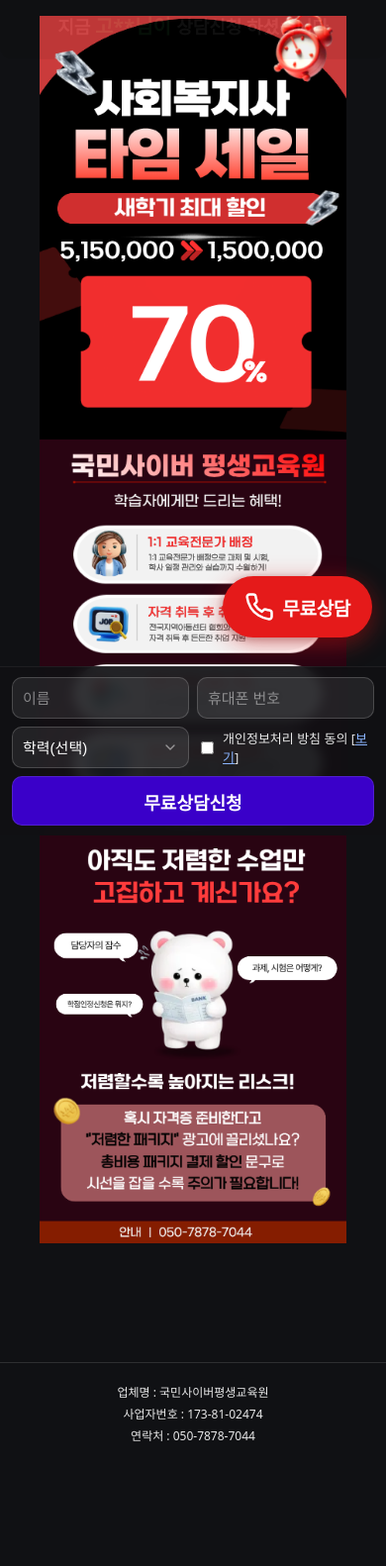
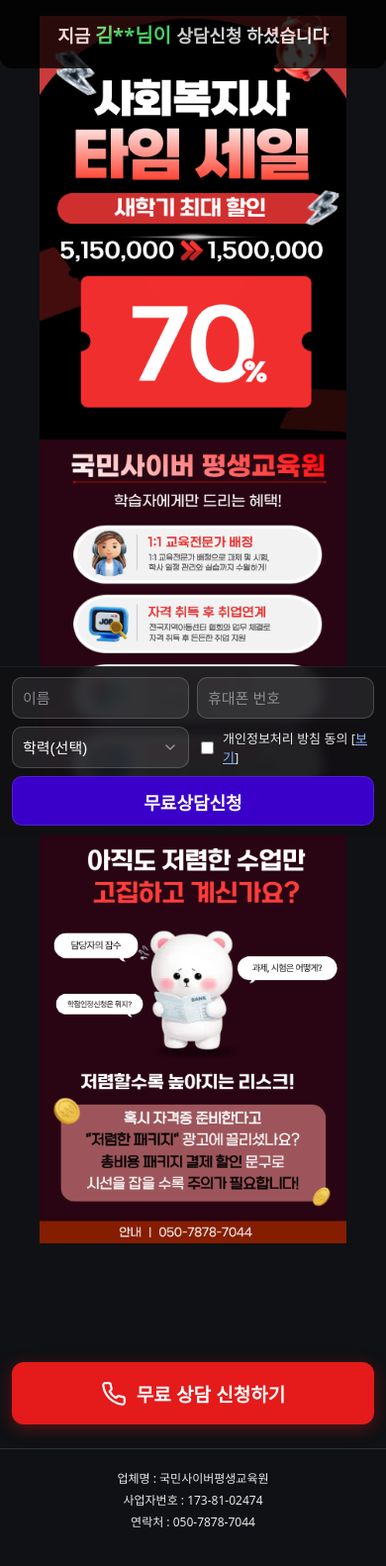
Before and after one commit to csw10141/SocialWorker, a plain HTML site: page index.html in a window 390 px wide. Shown: the whole page at 99% size. Drawn offline with Linux system fonts and the light colour scheme.

Commit message:
Add files via upload

```diff
--- a/app.js
+++ b/app.js
@@ -422,9 +422,9 @@
        items.forEach(el => { el.style.display = 'none'; el.style.opacity = '0'; });
 
        // 정밀 타이밍(밀리초)
-       const FADE_MS = 1500; // 1.5초 페이드
-       const HOLD_MS = 3000; // 3초 유지(보이는 상태)
-       const GAP_MS  = 300; // 0.3초 공백
+       const FADE_MS = 800; // 0.8초 페이드
+       const HOLD_MS = 2000; // 2초 유지
+       const GAP_MS  = 200; // 0.2초 공백
 
        let index = -1;
        let timer = null;
@@ -557,6 +557,24 @@
     floatingCta.addEventListener('click', () => openModal(false));
   }
 
+  // 하단 고정형 상담 버튼
+  const bottomCtaBtn = document.getElementById('bottomCtaBtn');
+  const bottomCta = document.getElementById('bottomCta');
+  if (bottomCtaBtn) {
+    bottomCtaBtn.addEventListener('click', () => openModal(false));
+  }
+
+  // 스크롤 시 하단 버튼이 보이면 플로팅 숨김
+  function updateFloatingVisibility() {
+    if (!floatingCta || !bottomCta) return;
+    const rect = bottomCta.getBoundingClientRect();
+    const isBottomCtaVisible = rect.top < window.innerHeight - 80;
+    floatingCta.style.opacity = isBottomCtaVisible ? '0' : '1';
+    floatingCta.style.pointerEvents = isBottomCtaVisible ? 'none' : 'auto';
+  }
+  window.addEventListener('scroll', updateFloatingVisibility, { passive: true });
+  window.addEventListener('resize', updateFloatingVisibility);
+
   // Initialize
   (async function init(){
     state.images = ['images/new_img.png'];
--- a/index.html
+++ b/index.html
@@ -10,6 +10,16 @@
   <main id="app" class="app">
     <!-- 한 줄로(세로 스크롤) 쭉 나오는 갤러리 -->
     <section id="gallery" class="gallery" aria-live="polite"></section>
+    <!-- 하단 고정형 상담 버튼 (스크롤 끝에서 표시) -->
+    <section id="bottomCta" class="bottom-cta">
+      <button type="button" class="bottom-cta__btn" id="bottomCtaBtn">
+        <svg class="bottom-cta__icon" viewBox="0 0 24 24" fill="none" stroke="currentColor" stroke-width="2" stroke-linecap="round" stroke-linejoin="round">
+          <path d="M22 16.92v3a2 2 0 0 1-2.18 2 19.79 19.79 0 0 1-8.63-3.07 19.5 19.5 0 0 1-6-6A19.79 19.79 0 0 1 2.12 4.18 2 2 0 0 1 4.11 2h3a2 2 0 0 1 2 1.72c.127.96.361 1.903.7 2.81a2 2 0 0 1-.45 2.11L8.09 9.91a16 16 0 0 0 6 6l1.27-1.27a2 2 0 0 1 2.11-.45c.907.339 1.85.573 2.81.7A2 2 0 0 1 22 16.92z"/>
+        </svg>
+        무료 상담 신청하기
+      </button>
+    </section>
+
     <!-- 사이트 푸터: 사업자 정보 -->
     <footer class="site-footer" aria-label="사업자 정보">
       <p class="site-footer__line">업체명 : 국민사이버평생교육원</p>
--- a/styles.css
+++ b/styles.css
@@ -326,7 +326,7 @@
   z-index: 200;
   margin: 0;
   pointer-events: none;
-  transition: opacity 1.5s ease, transform 1.5s ease;
+  transition: opacity 0.8s ease, transform 0.8s ease;
 }
 
 /* 하이라이트 텍스트 보조 */
@@ -426,6 +426,42 @@
 }
 
 /* ============================
+   하단 고정형 상담 버튼
+   ============================ */
+.bottom-cta {
+  width: 100%;
+  max-width: 960px;
+  margin: 32px auto 0;
+  padding: 0 16px;
+}
+.bottom-cta__btn {
+  display: flex;
+  align-items: center;
+  justify-content: center;
+  gap: 10px;
+  width: 100%;
+  padding: 18px 24px;
+  background: #e51a1a;
+  color: #fff;
+  border: none;
+  border-radius: 14px;
+  font-size: 20px;
+  font-weight: 800;
+  cursor: pointer;
+  box-shadow: 0 4px 16px rgba(229, 26, 26, 0.35);
+  transition: background .2s ease, transform .15s ease;
+  -webkit-tap-highlight-color: transparent;
+}
+.bottom-cta__btn:hover { background: #c71414; }
+.bottom-cta__btn:active { transform: scale(0.98); }
+.bottom-cta__icon { width: 26px; height: 26px; flex-shrink: 0; }
+
+@media (max-width: 768px) {
+  .bottom-cta { margin-top: 24px; padding: 0 12px; }
+  .bottom-cta__btn { font-size: 19px; padding: 18px 20px; border-radius: 12px; }
+}
+
+/* ============================
    플로팅 상담 버튼 (FAB)
    ============================ */
 .floating-cta {
@@ -443,7 +479,7 @@
   border-radius: 60px;
   cursor: pointer;
   box-shadow: 0 6px 24px rgba(229, 26, 26, 0.45), 0 2px 8px rgba(0,0,0,0.3);
-  transition: transform .2s ease, box-shadow .2s ease, background .2s ease;
+  transition: transform .2s ease, box-shadow .2s ease, background .2s ease, opacity .4s ease;
   -webkit-tap-highlight-color: transparent;
 }
 .floating-cta:hover {
```
